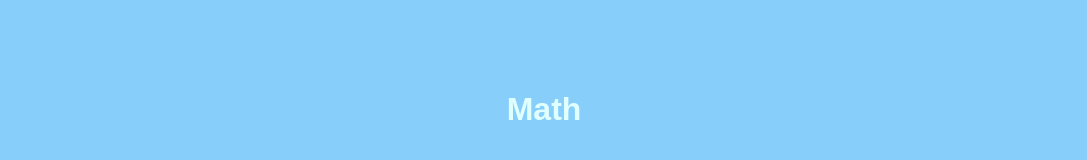
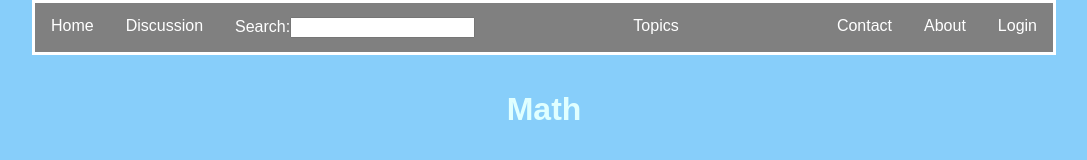
Before and after one commit to ksadoff/brh17, a plain HTML site: page math.html in a window 1280 px wide. Shown: the whole page, without its empty margins (96-1183 px from the left). Drawn offline with Linux system fonts and the light colour scheme.

Commit message:
Update math.html

```diff
--- a/math.html
+++ b/math.html
@@ -4,7 +4,28 @@
 <link rel="stylesheet" type="text/css" href="style.css">
 		<link href="https://fonts.googleapis.com/css?family=Roboto" rel="stylesheet">
 </head>
+	<title> Math </title>
 <body>
+	<div class="topnav" id="myTopnav">
+<ul class= "toplist">
+  <li class = "main"><a href="index.html">Home</a>
+</li>
+  <li class="dropdown">
+    <a
+  href="javascript:void(0)"
+  class="dropbtn">Topics</a>
+    <div class="dropdown-content">
+      <a href="videopage.html"> Music</a>
+      <a href="math.html"> Math</a>
+      <a href="topics.html"> All Topics</a>
+    </div>
+  </li>
+  <li class = "main"><a href= "#discussion">Discussion</a></li>
+  <li class = "main"style= "float:center"><a href="#search">Search:<input type="text" name="search"></a> </li>
+  <li class = "main" style= "float:right"><a href="profilepage.html">Login</a></li>
+  <li class = "main" style= "float:right"><a href="aboutpage.html">About</a></li>
+  <li class = "main" style= "float:right"><a href="#contact">Contact</a></li>
+</div>
 <h1> Math </h1>
 </body>
 </html>
```
